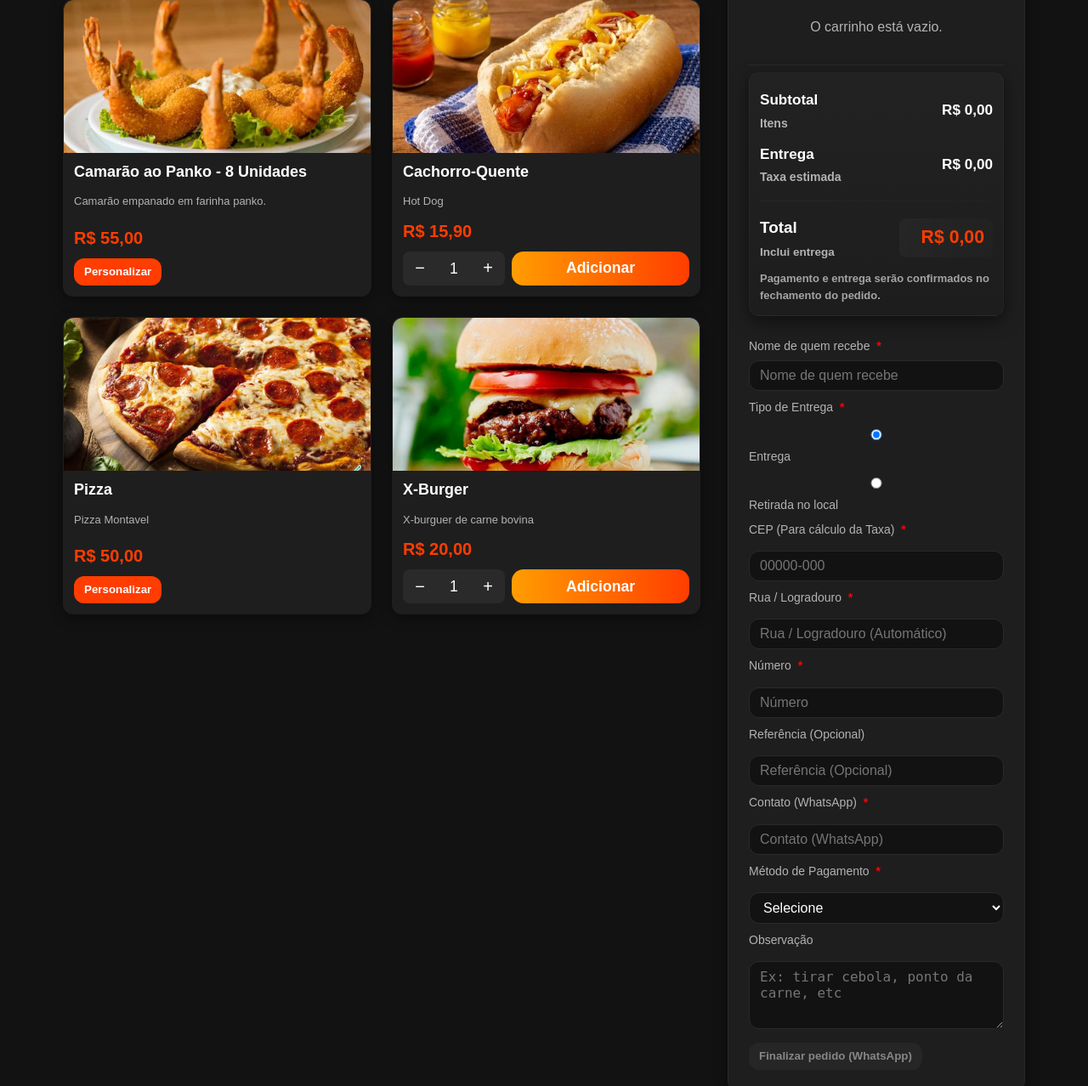
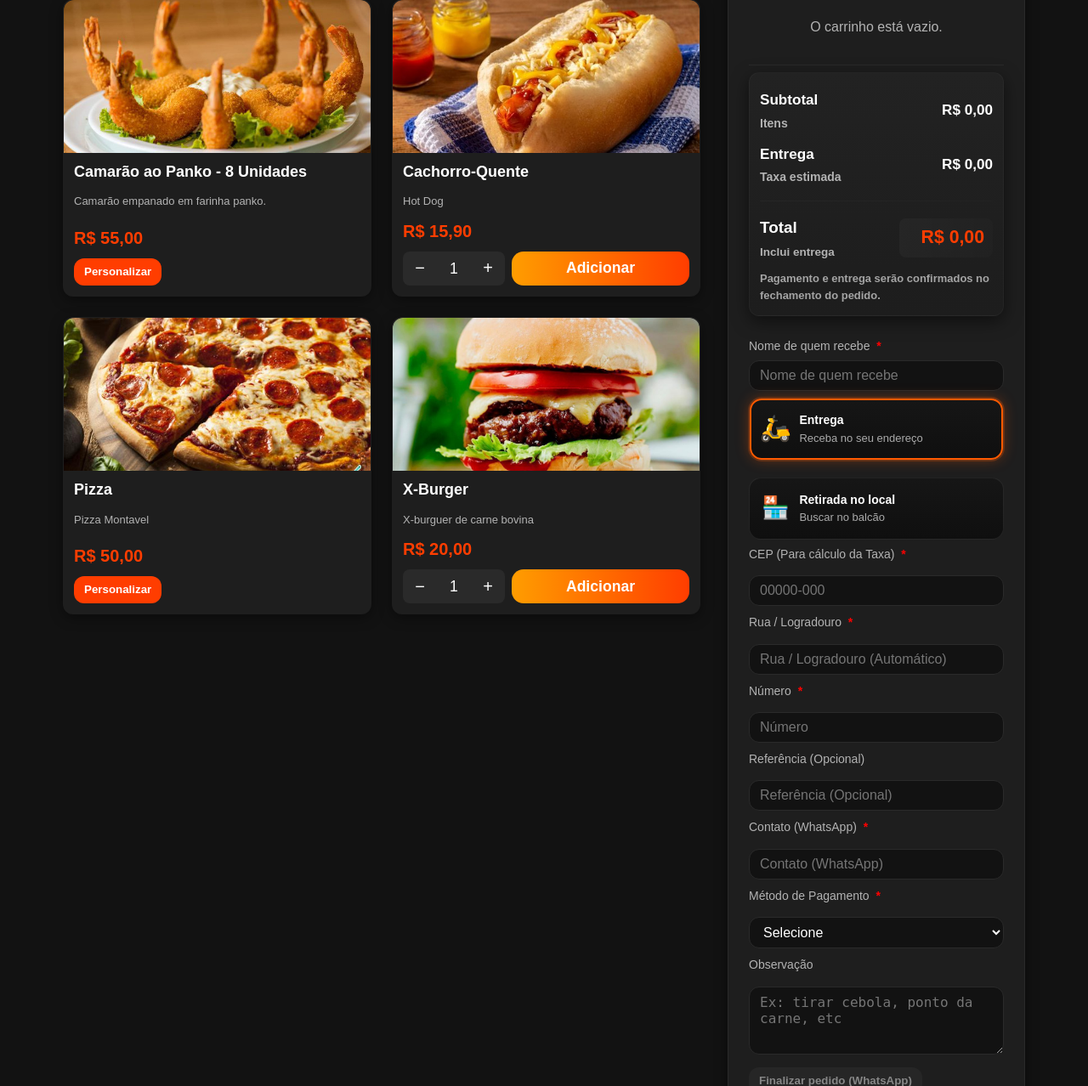
Before and after one commit to niltonsrd/Dev-Restaurant, a Flask app: template templates/index.html in a window 1280 px wide. Shown: the part 198-1476 px from the top of the page at 85% size. Run offline with Flask 3, Linux system fonts and the light colour scheme; the template is opened without the code that fills it, so the values that code supplies are empty; data comes from the database, SQL or seed files in the repository.

Commit message:
Layout carrinho

```diff
--- a/static/css/style.css
+++ b/static/css/style.css
@@ -1253,3 +1253,80 @@ body {
   font-size: 1.3rem;
   font-weight: 800;
 }
+
+/* ============================= */
+/* ENTREGA / RETIRADA - PREMIUM */
+/* ============================= */
+
+.delivery-options {
+  display: grid;
+  grid-template-columns: repeat(auto-fit, minmax(160px, 1fr));
+  gap: 14px;
+}
+
+/* Esconde radio nativo */
+.delivery-card input[type="radio"] {
+  display: none;
+}
+
+.delivery-card {
+  cursor: pointer;
+  border-radius: 14px;
+  background: linear-gradient(180deg, #161616, #0f0f0f);
+  border: 1px solid rgba(255,255,255,0.08);
+  padding: 14px;
+  transition: all 0.25s ease;
+}
+
+.delivery-card:hover {
+  transform: translateY(-1px);
+  border-color: rgba(255,255,255,0.2);
+}
+
+.delivery-content {
+  display: flex;
+  align-items: center;
+  gap: 12px;
+}
+
+.delivery-icon {
+  font-size: 26px;
+  transition: transform 0.25s ease;
+}
+
+.delivery-title {
+  font-weight: 600;
+  color: #fff;
+}
+
+.delivery-desc {
+  font-size: 13px;
+  color: #aaa;
+}
+
+/* ✅ ESTADO SELECIONADO */
+.delivery-card input:checked + .delivery-content {
+  position: relative;
+}
+
+.delivery-card input:checked + .delivery-content::before {
+  content: "";
+  position: absolute;
+  inset: -14px;
+  border-radius: 14px;
+  border: 2px solid #ff5a00;
+  box-shadow: 0 0 0 2px rgba(255,90,0,0.2),
+              0 0 16px rgba(255,90,0,0.35);
+  pointer-events: none;
+}
+
+.delivery-card input:checked + .delivery-content .delivery-icon {
+  transform: scale(1.15);
+}
+
+/* MOBILE */
+@media (max-width: 480px) {
+  .delivery-options {
+    grid-template-columns: 1fr;
+  }
+}
--- a/static/js/script.js
+++ b/static/js/script.js
@@ -55,35 +55,11 @@ const configAddBtn = document.getElementById("configAddBtn");
 const configFinalPrice = document.getElementById("configFinalPrice");
 
 // ---------------------------
-// Ajustes de pagamento conforme tipo de entrega
-// ---------------------------
-function aplicarPagamentoRetirada() {
-  if (paymentCardBox) {
-    paymentCardBox.textContent = "Pagamento será feito na retirada 💳";
-  }
-
-  if (paymentCashBox) {
-    const label = paymentCashBox.querySelector("label");
-    if (label) label.textContent = "Pagamento será feito no balcão. Precisa de troco?";
-  }
-}
-
-function aplicarPagamentoEntrega() {
-  if (paymentCardBox) {
-    paymentCardBox.textContent = "O motoboy leva a maquininha 💳";
-  }
-
-  if (paymentCashBox) {
-    const label = paymentCashBox.querySelector("label");
-    if (label) label.textContent = "Precisa de troco?";
-  }
-}
-
-
-// ---------------------------
 // Tipo de Entrega (Entrega x Retirada)
 // ---------------------------
-const tipoEntregaRadios = document.querySelectorAll('input[name="tipo_entrega"]');
+const tipoEntregaRadios = document.querySelectorAll(
+  'input[name="tipo_entrega"]'
+);
 
 // Campos que já existem (SEM criar nada novo)
 const entregaElements = [
@@ -97,6 +73,10 @@ const entregaElements = [
   customerReference,
 ];
 
+// ---------------------------
+// Ajustes de pagamento
+// (MANTENDO OS NOMES ORIGINAIS)
+// ---------------------------
 function aplicarPagamentoRetirada() {
   if (paymentCardBox) {
     paymentCardBox.textContent = "Pagamento será feito na retirada 💳";
@@ -105,7 +85,8 @@ function aplicarPagamentoRetirada() {
   if (paymentCashBox) {
     const label = paymentCashBox.querySelector("label");
     if (label) {
-      label.textContent = "Pagamento será feito no balcão. Precisa de troco?";
+      label.textContent =
+        "Pagamento será feito no balcão. Precisa de troco?";
     }
   }
 }
@@ -123,49 +104,57 @@ function aplicarPagamentoEntrega() {
   }
 }
 
-
+// ---------------------------
+// Aplicar tipo de entrega
+// ---------------------------
 function aplicarTipoEntrega(tipo) {
-  if (tipo === "retirada") {
-    // 🔴 Esconde campos
-    entregaElements.forEach((el) => {
-      if (el) el.style.display = "none";
-    });
-
-    // 🔴 Zera frete
-    currentDeliveryFee = 0;
-    if (deliveryTaxInput) deliveryTaxInput.value = "0.00";
-
-    // 🔴 Limpa dados
+  const isRetirada = tipo === "retirada";
+
+  // Campos de endereço
+  entregaElements.forEach((el) => {
+    if (el) el.style.display = isRetirada ? "none" : "";
+  });
+
+  // Limpeza quando for retirada
+  if (isRetirada) {
     if (inputCEP) inputCEP.value = "";
     if (customerStreet) customerStreet.value = "";
     if (customerNumber) customerNumber.value = "";
     if (customerReference) customerReference.value = "";
     if (customerAddressInput) customerAddressInput.value = "";
 
-    // 🆕 Ajusta textos do pagamento
+    currentDeliveryFee = 0;
+    if (deliveryTaxInput) deliveryTaxInput.value = "0.00";
+
     aplicarPagamentoRetirada();
-
-    updateSummaryDisplay();
   } else {
-    // 🟢 Mostra campos
-    entregaElements.forEach((el) => {
-      if (el) el.style.display = "";
-    });
-
-    // 🆕 Ajusta textos do pagamento
     aplicarPagamentoEntrega();
   }
 
+  updateSummaryDisplay();
   updateCheckoutButtonState();
 }
 
-
+// ---------------------------
 // Listener dos radios
-tipoEntregaRadios.forEach(radio => {
+// ---------------------------
+tipoEntregaRadios.forEach((radio) => {
   radio.addEventListener("change", () => {
     aplicarTipoEntrega(radio.value);
   });
 });
+
+// ---------------------------
+// Estado inicial (IMPORTANTE)
+// ---------------------------
+const tipoInicial = document.querySelector(
+  'input[name="tipo_entrega"]:checked'
+);
+
+if (tipoInicial) {
+  aplicarTipoEntrega(tipoInicial.value);
+}
+
 
 
 // ---------------------------
--- a/templates/index.html
+++ b/templates/index.html
@@ -66,15 +66,45 @@
 
           <!-- Tipo de Entrega -->
           <div>
-            <label>Tipo de Entrega <span class="required">*</span></label>
-            <label>
-              <input type="radio" name="tipo_entrega" value="entrega" checked />
-              Entrega
-            </label>
-            <label>
-              <input type="radio" name="tipo_entrega" value="retirada" />
-              Retirada no local
-            </label>
+           <div class="delivery-options">
+
+  <label class="delivery-card">
+    <input
+      type="radio"
+      name="tipo_entrega"
+      value="entrega"
+      checked
+    />
+    <div class="delivery-content">
+      <div class="delivery-icon">🛵</div>
+      <div>
+        <div class="delivery-title">Entrega</div>
+        <div class="delivery-desc">
+          Receba no seu endereço
+        </div>
+      </div>
+    </div>
+  </label>
+
+  <label class="delivery-card">
+    <input
+      type="radio"
+      name="tipo_entrega"
+      value="retirada"
+    />
+    <div class="delivery-content">
+      <div class="delivery-icon">🏪</div>
+      <div>
+        <div class="delivery-title">Retirada no local</div>
+        <div class="delivery-desc">
+          Buscar no balcão
+        </div>
+      </div>
+    </div>
+  </label>
+
+</div>
+
           </div>
 
           <!-- CEP -->
```
